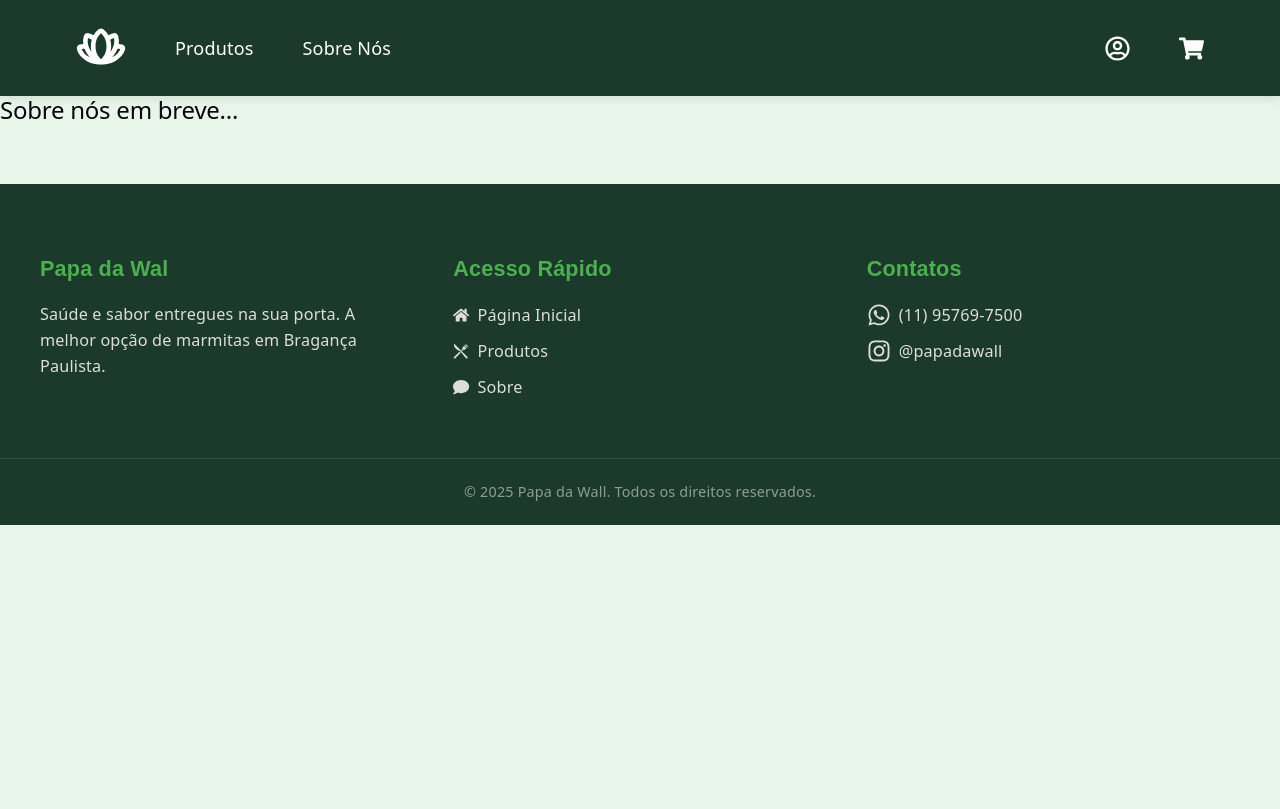
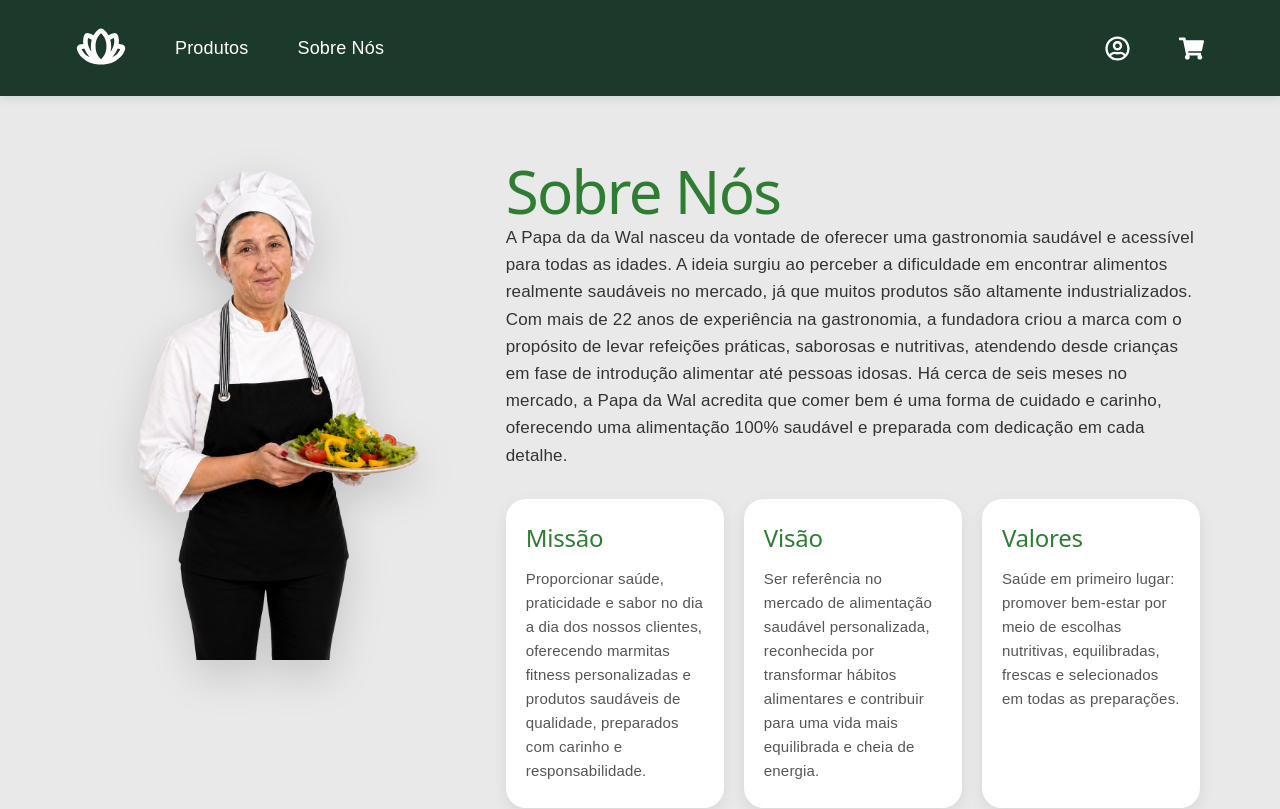
Before and after one commit to CarlosSantos-0/PapadaWal, a React (Vite) app: page /sobre in a window 1280 px wide. Shown: the top 809 px of the page. Built offline with nearby package versions, Linux system fonts and the light colour scheme.

Commit message:
Adiciona página "Sobre" com conteúdo e imagem, atualiza rotas e estilos

```diff
--- a/src/App.jsx
+++ b/src/App.jsx
@@ -4,6 +4,7 @@
 import Footer from './components/Footer/Footer'
 import Login from './components/Login/Login'
 import Main from './components/Main/Main'
+import Sobre from './components/Sobre/Sobre'
 import Toolbar from './components/Toolbar/Toolbar'
 import Vitrine from './components/Vitrine/Vitrine'
 
@@ -20,7 +21,7 @@
 
         <Route path='/' element={<Main/>}/>
         <Route path="/produtos" element={<Vitrine/>} />
-        <Route path="/sobre" element={<h2> Sobre nós em breve...</h2>} />
+        <Route path="/sobre" element={<Sobre/>} />
         <Route path='/log-in' element={<Login/>}/>
         <Route path='/carrinho' element={<Carrinho/>}/>
 
--- a/src/components/Main/styles.module.css
+++ b/src/components/Main/styles.module.css
@@ -12,7 +12,7 @@
     margin: 0 auto;
     padding: 60px 20px;
     text-align: center;
-    background-color: #e8f5e9;
+    background-color: var(--bg-color);
 }
 
 .letterBox {
@@ -222,6 +222,7 @@
     align-items: center;
     background-color: var(--accent-color);
     color: var(--white);
+    gap: 5px;
     text-decoration: none;
     padding: 12px 25px;
     border-radius: 30px;
@@ -252,6 +253,10 @@
 
 .opcaoCard p strong, .opcaoCard2 p strong {
     color: var(--accent-color);
+}
+
+a {
+    color: white;
 }
 
 /* REPONSIVIDADE */
--- /dev/null
+++ b/src/components/Sobre/Sobre.jsx
@@ -0,0 +1,56 @@
+import styles from '../Sobre/styles.module.css'
+import cozinheira from "../../assets/Sobre/cozinheira.png";
+
+function Sobre() {
+  return (
+    <section className={styles.sobre}>
+
+
+      <div className={styles.container}>
+
+
+        <div className={styles.imagem}>
+          <img src={cozinheira} alt="Chef da Papa da Wal" />
+        </div>
+
+
+        <div className={styles.container2}>
+
+          <div className={styles.texto}>
+            <h1>Sobre Nós</h1>
+            <p>
+              A Papa da da Wal nasceu da vontade de oferecer uma gastronomia saudável e acessível para todas as idades. A ideia surgiu ao perceber a dificuldade em encontrar alimentos realmente saudáveis no mercado, já que muitos produtos são altamente industrializados. Com mais de 22 anos de experiência na gastronomia, a fundadora criou a marca com o propósito de levar refeições práticas, saborosas e nutritivas, atendendo desde crianças em fase de introdução alimentar até pessoas idosas. Há cerca de seis meses no mercado, a Papa da Wal acredita que comer bem é uma forma de cuidado e carinho, oferecendo uma alimentação 100% saudável e preparada com dedicação em cada detalhe.
+            </p>
+          </div>
+
+          <div className={styles.cards}>
+              <div className={styles.card}>
+                <h2>Missão</h2>
+                <p>
+                  Proporcionar saúde, praticidade e sabor no dia a dia dos nossos clientes, oferecendo marmitas fitness personalizadas e produtos saudáveis de qualidade, preparados com carinho e responsabilidade.
+                </p>
+              </div>
+
+              <div className={styles.card}>
+                <h2>Visão</h2>
+                <p>
+                  Ser referência no mercado de alimentação saudável personalizada, reconhecida por transformar hábitos alimentares e contribuir para uma vida mais equilibrada e cheia de energia.
+                </p>
+              </div>
+
+              <div className={styles.card}>
+                <h2>Valores</h2>
+                <p>
+                  Saúde em primeiro lugar: promover bem-estar por meio de escolhas nutritivas, equilibradas, frescas e selecionados em todas as preparações.
+                </p>
+              </div>
+          </div>
+
+        </div>
+      </div>
+
+    </section>
+  );
+}
+
+export default Sobre;
--- /dev/null
+++ b/src/components/Sobre/styles.module.css
@@ -0,0 +1,153 @@
+:root {
+  --tamanho-font: 16px;
+  --primary-color: #1b3a2b;
+  --accent-color: #4CAF50;
+  --bg-color: #e8f5e9;
+  --text-color: #333;
+  --white: #ffffff;
+  --shadow: 0 4px 15px rgba(0,0,0,0.05);
+}
+
+* {
+  margin: 0;
+  padding: 0;
+  box-sizing: border-box;
+  font-family: Arial, Helvetica, sans-serif;
+}
+
+body {
+  background-color: var(--bg-color);
+}
+
+/* --- ESTRUTURA PRINCIPAL --- */
+
+.sobre {
+  width: 100%;
+  min-height: 100vh;
+  padding: 50px 80px;
+  background-color: #e9e9e9;
+  display: flex;
+  justify-content: center;
+}
+
+.container {
+  display: flex;
+  justify-content: space-between;
+  align-items: flex-start;
+  gap: 40px;
+  width: 100%;
+  max-width: 1200px;
+}
+
+.container2 {
+  display: flex;
+  flex-direction: column;
+  flex: 1.8;
+}
+
+/* --- TEXTOS --- */
+
+.texto {
+  flex: 1;
+}
+
+.texto h1 {
+  font-size: 60px;
+  color: #2e7d32;
+  margin-bottom: 20px;
+}
+
+.texto p {
+  font-size: 17px;
+  line-height: 1.6;
+  color: #333;
+  text-align: left;
+}
+
+/* --- CARDS --- */
+
+.cards {
+  display: grid;
+  grid-template-columns: repeat(3, 1fr);
+  gap: 20px;
+  margin-top: 30px;
+}
+
+.card {
+  background: white;
+  width: 100%;
+  min-height: auto;
+  padding: 25px 20px;
+  border-radius: 20px;
+  box-shadow: 0 5px 15px rgba(0, 0, 0, 0.08);
+  display: flex;
+  flex-direction: column;
+}
+
+.card h2 {
+  color: #2e7d32;
+  font-size: 24px;
+  margin-bottom: 15px;
+}
+
+.card p {
+  color: #555;
+  font-size: 15px;
+  line-height: 1.6;
+  text-align: left;
+}
+
+/* --- IMAGEM --- */
+
+.imagem {
+  flex: 1;
+  display: flex;
+  justify-content: center;
+  align-items: flex-start;
+}
+
+.imagem img {
+  width: 100%;
+  max-width: 450px;
+  filter: drop-shadow(0px 15px 20px rgba(0, 0, 0, 0.15));
+}
+
+
+/* --- RESPONSIVIDADE --- */
+
+@media (max-width: 768px) {
+
+  .sobre {
+    padding: 40px 20px;
+  }
+
+  .container {
+    flex-direction: column;
+    align-items: center;
+  }
+
+  .texto h1 {
+    font-size: 38px;
+    text-align: center;
+    margin-bottom: 20px;
+  }
+
+  .texto p {
+    font-size: 16px;
+    text-align: center;
+  }
+
+  .cards {
+    grid-template-columns: 1fr;
+    width: 100%;
+  }
+
+  .card {
+    width: 100%;
+  }
+
+  .imagem {
+    margin-top: 30px;
+    width: 100%;
+  }
+}
```
Also changed, not shown: src/assets/Sobre/cozinheira.png (added).
